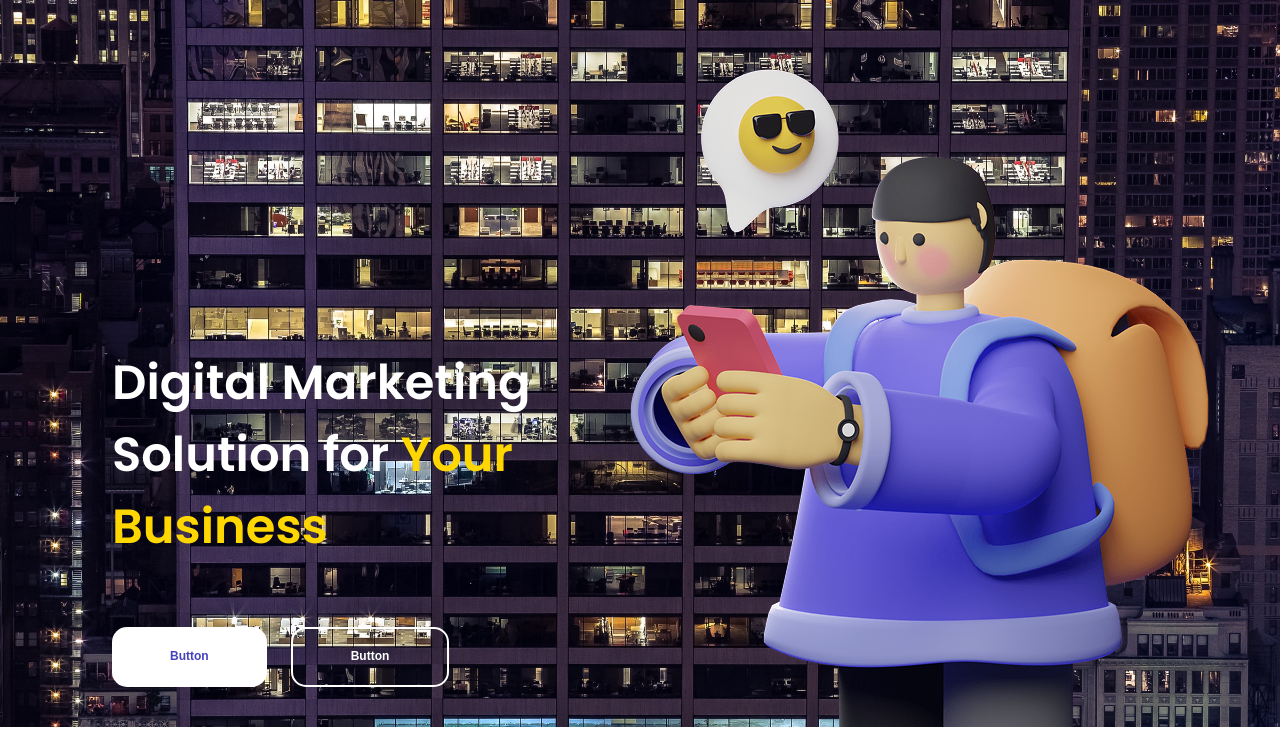
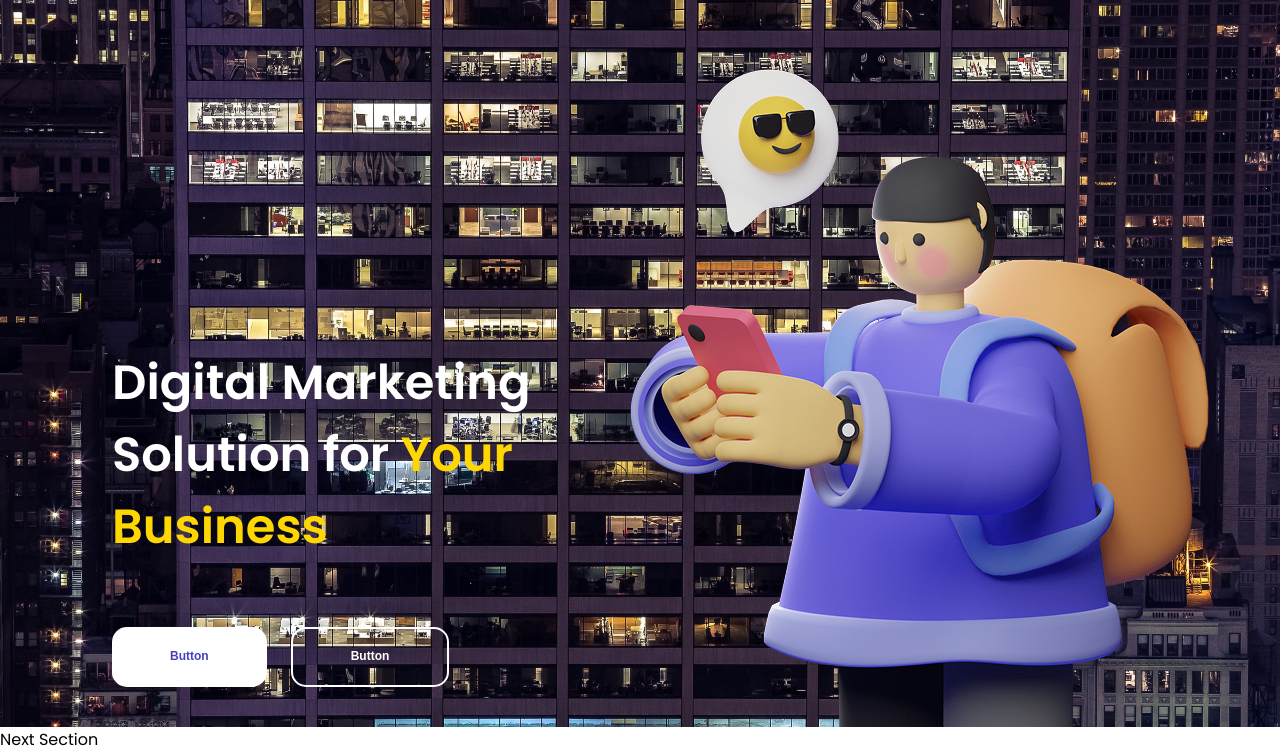
Before and after one commit to alihaider001/html-css-project, a plain HTML site: page index.html in a window 1280 px wide. Shown: the part 73-825 px from the top of the page. Before the commit the page ends 800 px from the top, so only its background shows below. Drawn offline with Linux system fonts and the light colour scheme.

Commit message:
Update index.html file

```diff
--- a/index.html
+++ b/index.html
@@ -47,6 +47,8 @@
     </section>
 
 
-    <section></section>
+    <section>
+      Next Section
+    </section>
   </body>
 </html>
```
